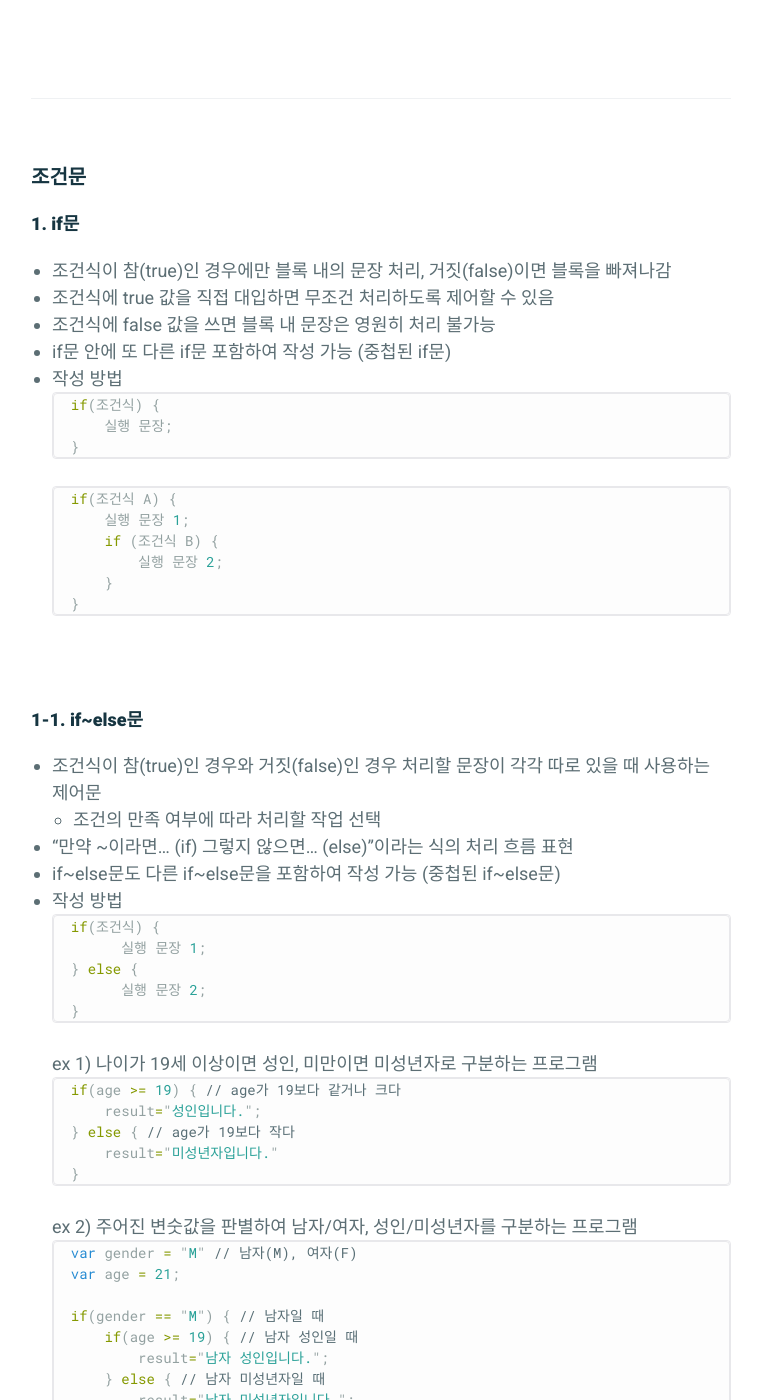
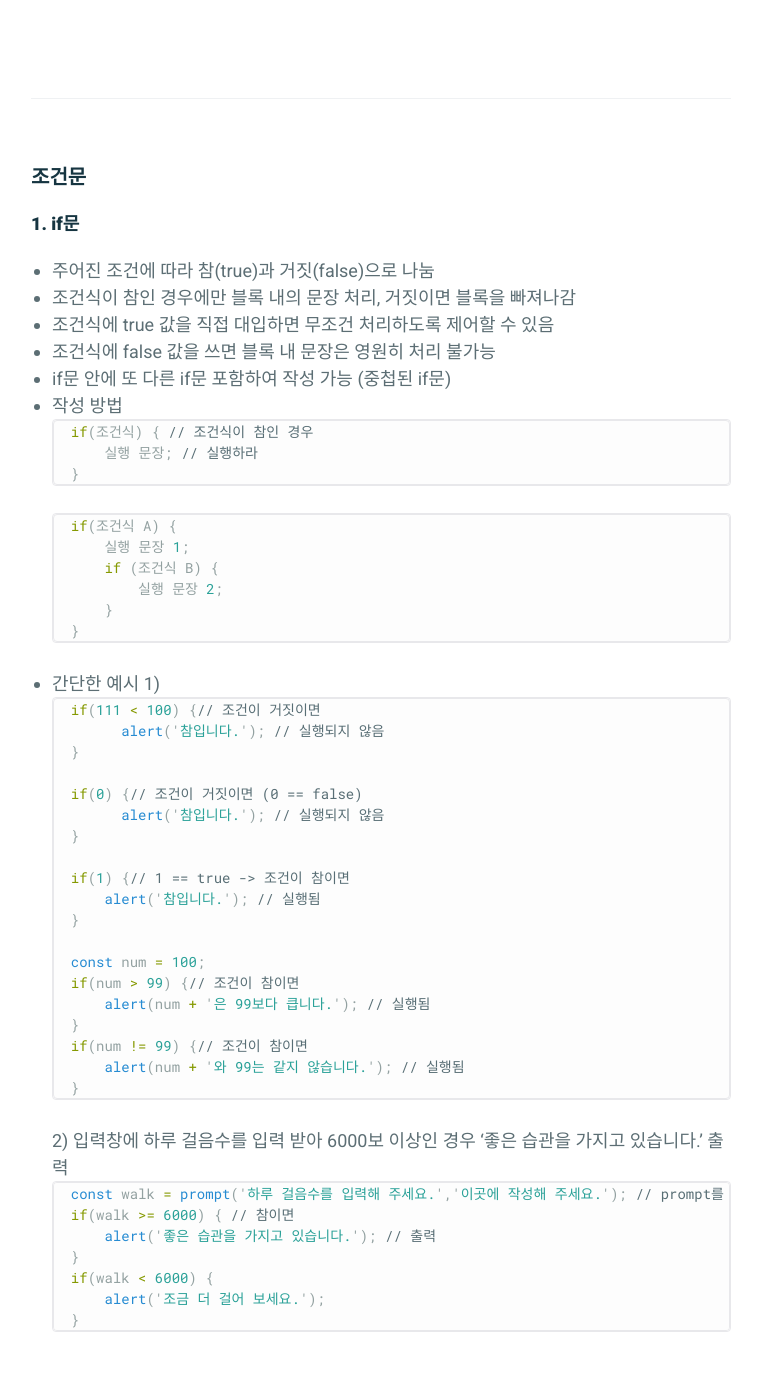
Before and after one commit to absolutelyfullycapable/absolutelyfullycapable.github.io, a Jekyll site: the page built from _posts/2020-09-19-javascript-제어구문-조건문.md, in a window 1280 px wide and 1400 px high, scrolled down 959 px. Shown: the whole window, without its empty margins (259-1021 px from the left). Built offline with Jekyll 4.4.1, drawn with Linux system fonts in a browser that asks for light colours.

Commit message:
modify contents

````diff
--- a/_posts/2020-09-19-javascript-제어구문-조건문.md
+++ b/_posts/2020-09-19-javascript-제어구문-조건문.md
@@ -51,7 +51,9 @@ comments: true
 ### **조건문**
 
 #### **1. if문**
-- 조건식이 참(true)인 경우에만 블록 내의 문장 처리, 거짓(false)이면 블록을 빠져나감
+
+- 주어진 조건에 따라 참(true)과 거짓(false)으로 나눔
+- 조건식이 참인 경우에만 블록 내의 문장 처리, 거짓이면 블록을 빠져나감
 - 조건식에 true 값을 직접 대입하면 무조건 처리하도록 제어할 수 있음
 - 조건식에 false 값을 쓰면 블록 내 문장은 영원히 처리 불가능
 - if문 안에 또 다른 if문 포함하여 작성 가능 (중첩된 if문)
@@ -60,8 +62,8 @@ comments: true
 - 작성 방법
 
     ```js
-    if(조건식) {
-        실행 문장;
+    if(조건식) { // 조건식이 참인 경우
+        실행 문장; // 실행하라
     }
     ```
 
@@ -73,6 +75,47 @@ comments: true
         if (조건식 B) {
             실행 문장 2;
         }
+    }
+    ```
+
+    <br/>
+
+- 간단한 예시
+	1)
+
+    ```js
+    if(111 < 100) {// 조건이 거짓이면
+    	alert('참입니다.'); // 실행되지 않음
+    }
+
+    if(0) {// 조건이 거짓이면 (0 == false)
+    	alert('참입니다.'); // 실행되지 않음
+    }
+
+    if(1) {// 1 == true -> 조건이 참이면
+        alert('참입니다.'); // 실행됨
+    }
+
+    const num = 100;
+    if(num > 99) {// 조건이 참이면
+        alert(num + '은 99보다 큽니다.'); // 실행됨
+    }
+    if(num != 99) {// 조건이 참이면
+        alert(num + '와 99는 같지 않습니다.'); // 실행됨
+    }
+    ```
+
+    <br/>
+
+	2) 입력창에 하루 걸음수를 입력 받아 6000보 이상인 경우 '좋은 습관을 가지고 있습니다.' 출력
+
+    ```js
+	const walk = prompt('하루 걸음수를 입력해 주세요.','이곳에 작성해 주세요.'); // prompt를 변수에 저장
+    if(walk >= 6000) { // 참이면
+        alert('좋은 습관을 가지고 있습니다.'); // 출력
+    }
+    if(walk < 6000) {
+        alert('조금 더 걸어 보세요.');
     }
     ```
 
````
